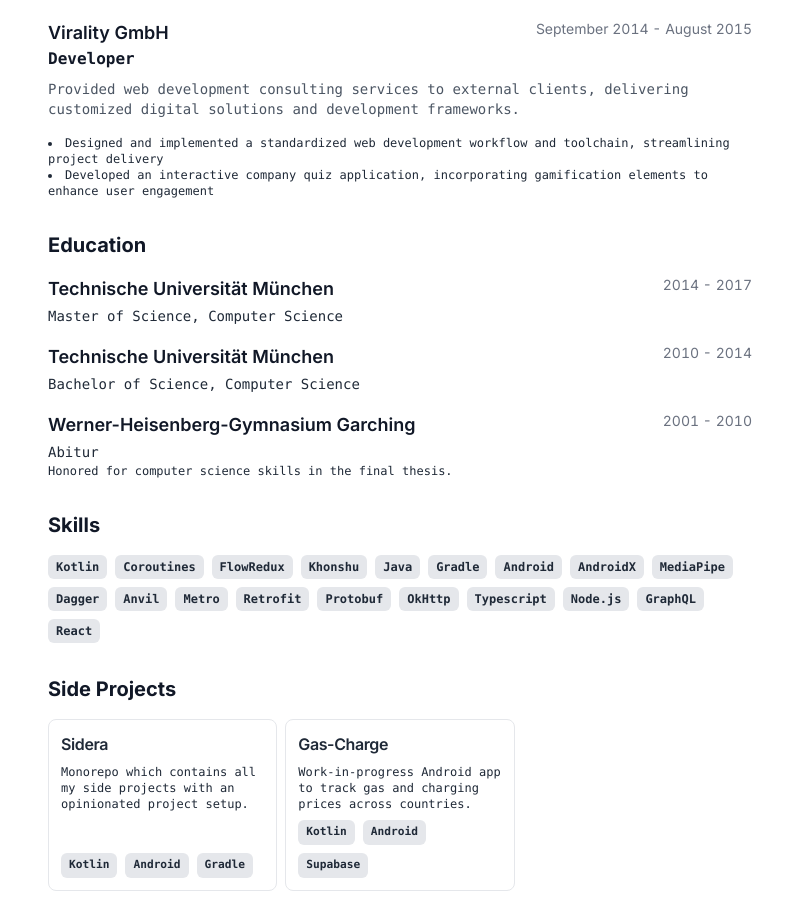
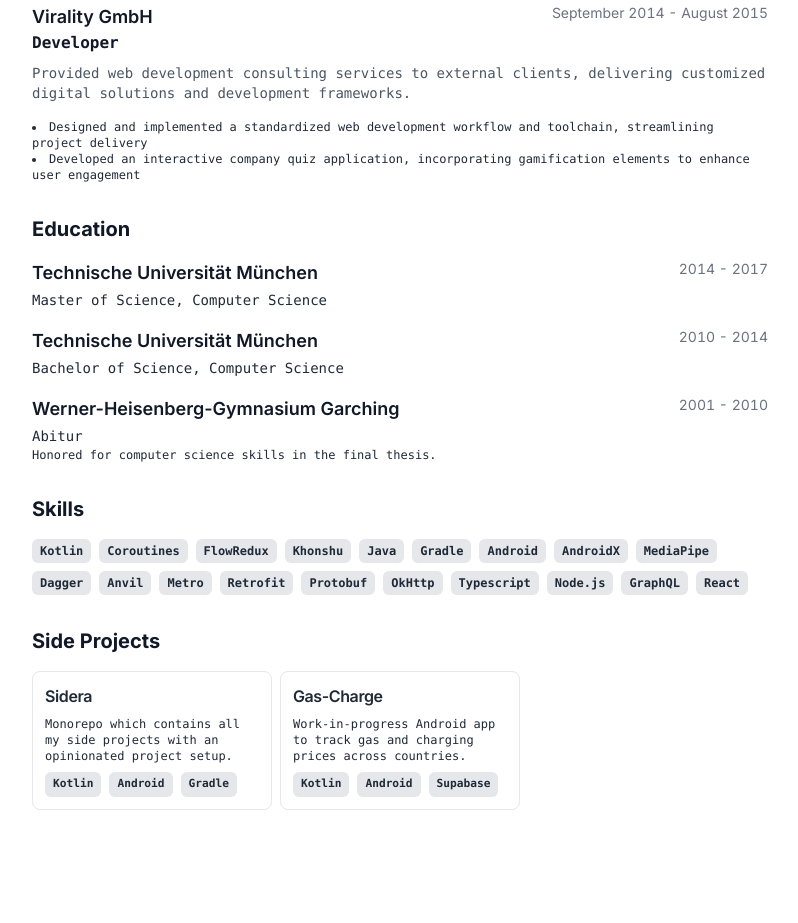
Before and after one commit to befrvnk/cv, a plain HTML site: page index.html in a window 1280 px wide. Shown: the part 1277-2200 px from the top of the page, without its empty margins (240-1038 px from the left). After the commit the page ends 2103 px from the top, so only its background shows below. Drawn offline with nearby package versions, Linux system fonts and the light colour scheme.

Commit message:
Fix spacings

```diff
--- a/index.html
+++ b/index.html
@@ -33,7 +33,7 @@
                LAYOUT COMPONENTS
                =================== */
             .cv-container {
-                @apply bg-white text-gray-800 max-w-3xl mx-auto font-sans my-8 px-8;
+                @apply bg-white text-gray-800 max-w-3xl mx-auto font-sans py-4 px-4;
             }
 
             .cv-header {
@@ -60,7 +60,7 @@
             }
 
             .cv-tagline {
-                @apply mt-2 pe-40 font-mono text-sm text-gray-600;
+                @apply mt-2 pe-4 md:pe-40 font-mono text-sm text-gray-600;
             }
 
             .section-title {
```
